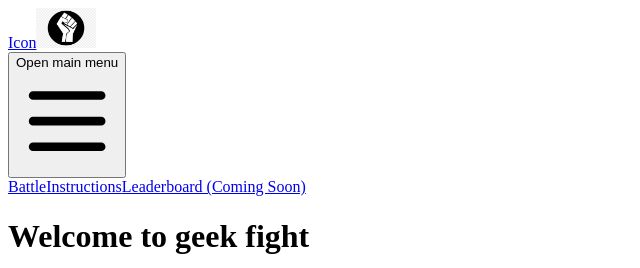
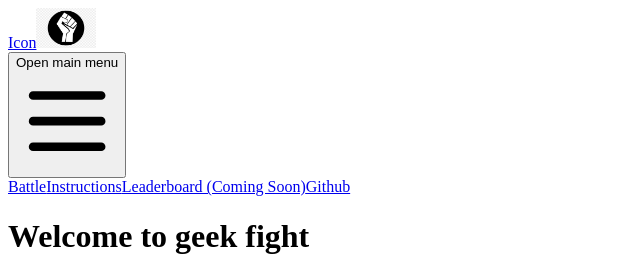
Before and after one commit to cernanb/geek-fight, a Next.js app: page / in a window 1280 px wide. Shown: the top 268 px of the page, without its empty margins (0-640 px from the left). Built offline with nearby package versions, Linux system fonts and the light colour scheme.

Commit message:
Add link to github repo

```diff
--- a/pages/_app.js
+++ b/pages/_app.js
@@ -54,6 +54,13 @@
                       {item.name}
                     </Link>
                   ))}
+                  <a
+                    rel="noopener noreferrer"
+                    target="_blank"
+                    href="https://github.com/cernanb/geek-fight"
+                  >
+                    Github
+                  </a>
                 </div>
               </nav>
             </div>
```
